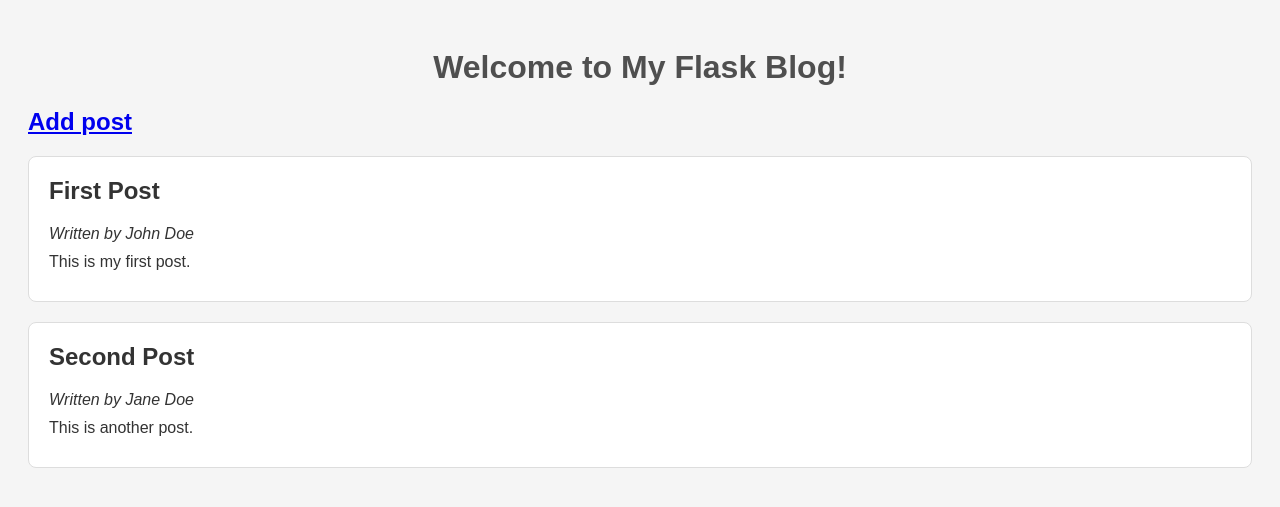
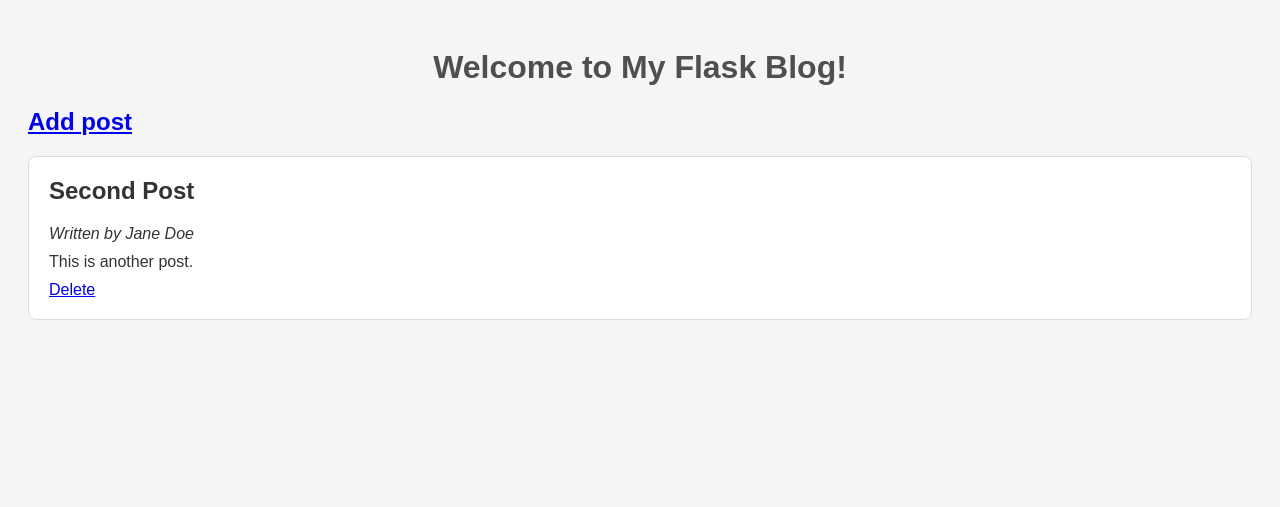
Before and after one commit to VeronicaLobos/Masterblog, a Flask app: page / in a window 1280 px wide. Shown: the top 507 px of the page. Run offline with Flask 3, Linux system fonts and the light colour scheme.

Commit message:
Implemented and tested Delete blog post

```diff
--- a/app.py
+++ b/app.py
@@ -1,9 +1,9 @@
-from flask import Flask, render_template, request
+from flask import Flask, render_template, request, jsonify
 import webbrowser
 
 app = Flask(__name__)
 
-blog_posts = [
+BLOG_POSTS = [
     {'id': 1, 'author': 'John Doe', 'title': 'First Post',
      'content': 'This is my first post.'},
     {'id': 2, 'author': 'Jane Doe', 'title': 'Second Post',
@@ -12,17 +12,15 @@ blog_posts = [
 ]
 
 @app.route('/')
-def hello_world():
+def blog():
     """
     Renders the index.html template with the blog posts
     """
-    ##  return 'Hello, World!'
-    return render_template('index.html', posts=blog_posts)
+    return render_template('index.html', posts=BLOG_POSTS)
 
 
 @app.route('/add', methods=['GET', 'POST'])
-
-def add():
+def add_post():
     """
     Adds a new blog post to the list of blog posts.
 
@@ -37,25 +35,29 @@ def add():
     """
     if request.method == 'POST':
         new_post = {
-            'id': len(blog_posts) + 1,
+            'id': len(BLOG_POSTS) + 1,
             'author': request.form['author'],
             'title': request.form['title'],
             'content': request.form['content']
         }
-        blog_posts.append(new_post)
+        BLOG_POSTS.append(new_post)
+        ##  return jsonify({'message': 'Post added successfully'}), 200
         return (f"Post added successfully:\n"
-                f"{blog_posts[-1]}") ##  temp for testing
+                f"{BLOG_POSTS[-1]}") ##  temp for testing
         ##  return redirect(url_for('index'))
     return render_template('add.html')
 
 
 @app.route('/delete/<int:post_id>')
-def delete(post_id):
-    # Find the blog post with the given id and remove it from the list
-    # Redirect back to the home page
-    pass
+def delete_post(post_id):
+    global BLOG_POSTS
+    BLOG_POSTS[:] = [post for post in BLOG_POSTS if post.get('id') != post_id]
+    ##  return jsonify({'message': 'Post deleted successfully'}), 200
+    return (f"Post deleted successfully:\n"
+            f"{BLOG_POSTS}")  ##  temp for testing
+    ##  return redirect(url_for('index'))
 
-
+"""
 @app.route('/update/<int:post_id>', methods=['GET', 'POST'])
 def update(post_id):
     # Fetch the blog posts from the JSON file
@@ -67,11 +69,11 @@ def update(post_id):
     if request.method == 'POST':
     # Update the post in the JSON file
     # Redirect back to index
-        pass
 
     # Else, it's a GET request
     # So display the update.html page
     return render_template('update.html', post=post)
+"""
 
 
 if __name__ == '__main__':
--- a/templates/index.html
+++ b/templates/index.html
@@ -8,12 +8,13 @@
 </head>
 <body>
     <h1>Welcome to My Flask Blog!</h1>
-    <h2><a href="http://127.0.0.1:5001/add">Add post</a></h2>
+    <h2><a href="{{ url_for('add_post') }}">Add post</a></h2>
     {% for post in posts %}
     <div class="post">
             <h2>{{ post['title'] }}</h2>
             <p><em>Written by {{ post['author'] }}</em></p>
             <p>{{ post['content'] }}</p>
+            <a href="{{ url_for('delete_post', post_id=post['id']) }}">Delete</a>
     </div>
     {% endfor %}
 </body>
```
